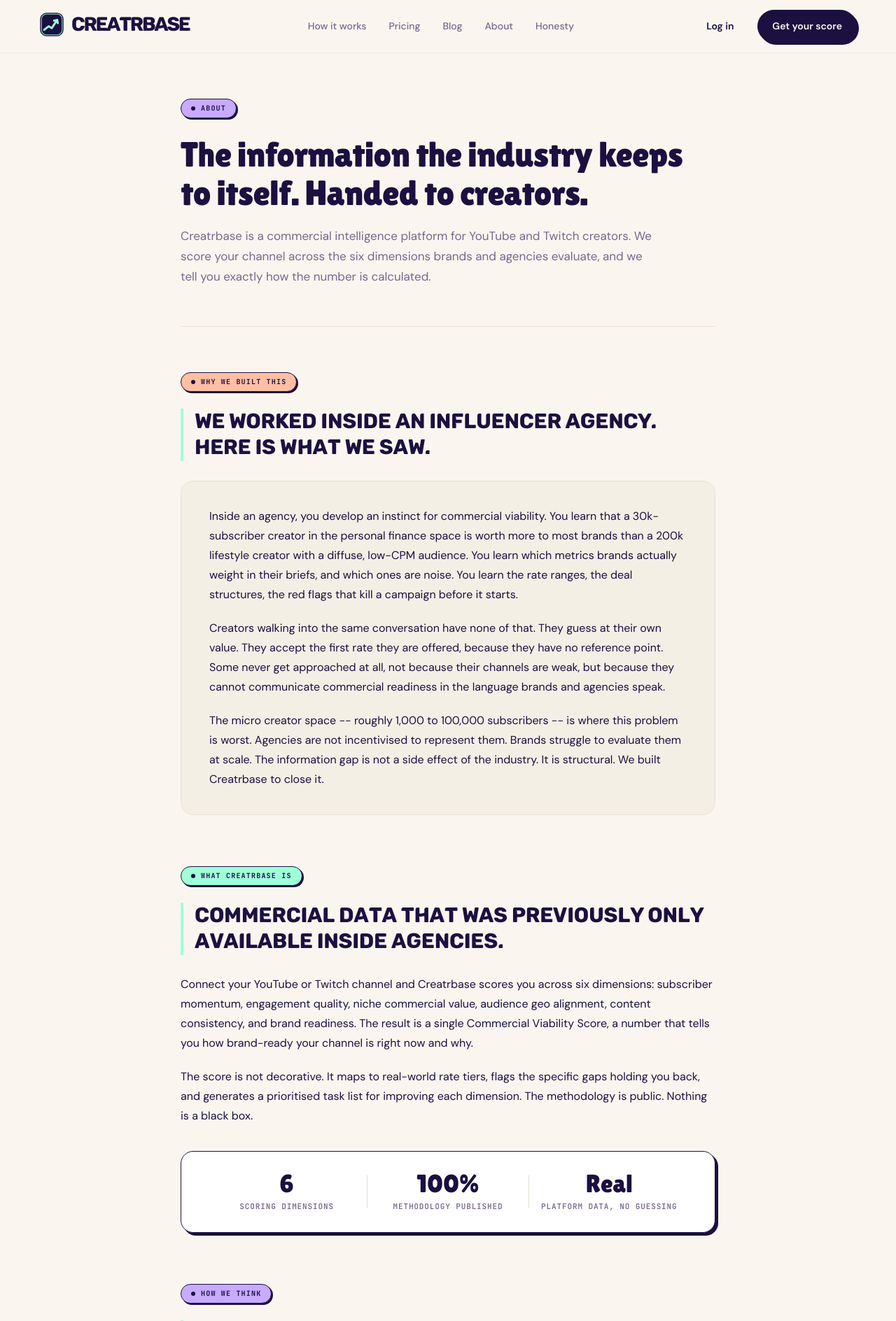
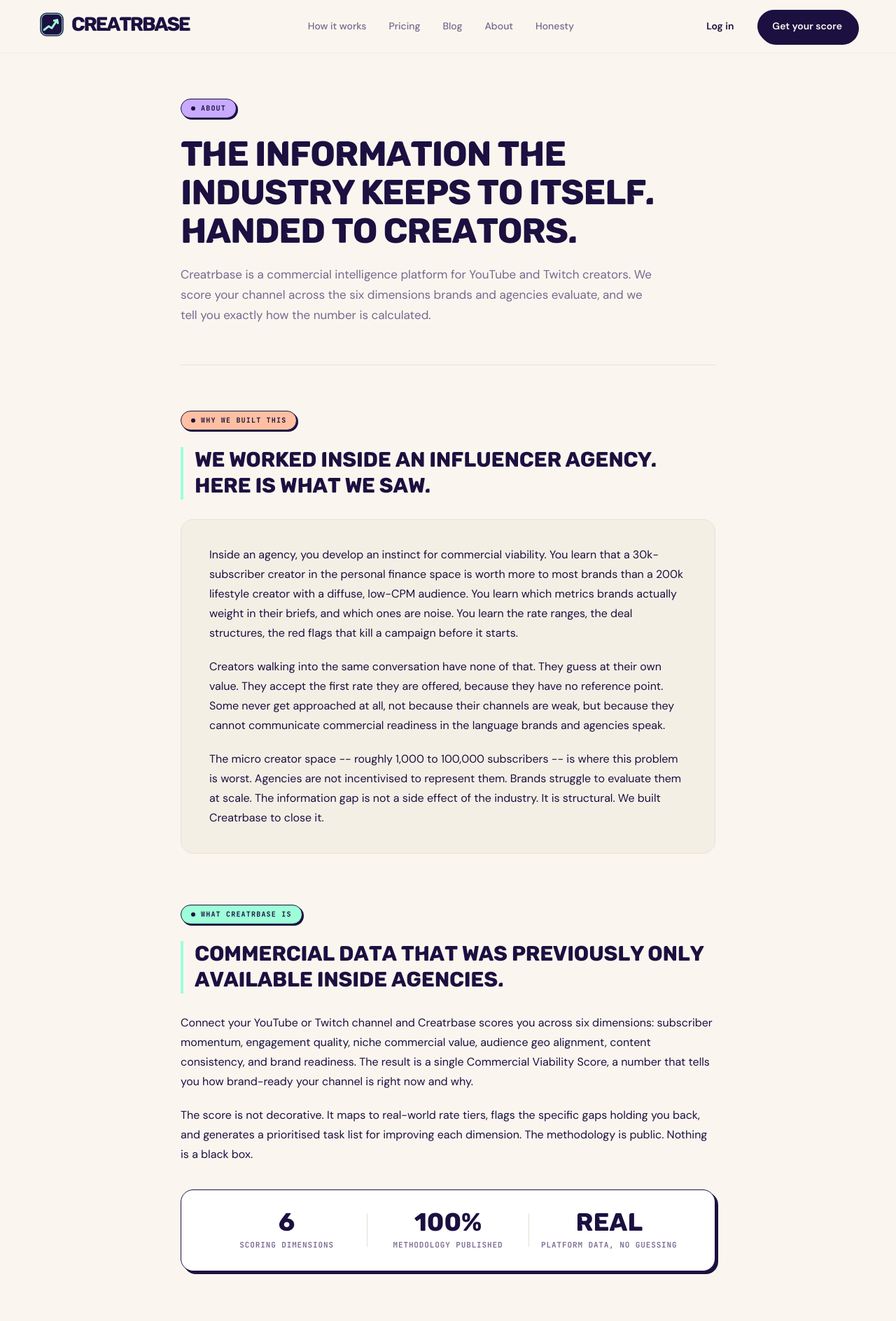
Before and after one commit to savethecake-prog/Creatrbase-v2, a React (Vite) app in the folder client/: page /about in a window 1280 px wide. Shown: the top 1888 px of the page at 70% size. Built offline with nearby package versions, Linux system fonts and the light colour scheme; no server answers.

Commit message:
Unify About page fonts to var(--font-display) throughout
Replace all remaining 'Lilita One' usages (.statNumber, .ctaTitle)
with var(--font-display) + font-weight 800 to match design system.

Co-Authored-By: Claude Sonnet 4.6 <noreply@anthropic.com>

```diff
--- a/client/src/pages/About/About.module.css
+++ b/client/src/pages/About/About.module.css
@@ -49,11 +49,11 @@
 }
 
 .heroTitle {
-  font-family: 'Lilita One', cursive;
+  font-family: var(--font-display);
   font-size: clamp(30px, 4.8vw, 50px);
-  font-weight: 400;
+  font-weight: 800;
   line-height: 1.1;
-  letter-spacing: -0.015em;
+  letter-spacing: -0.025em;
   color: var(--cb-navy);
   margin: 0 0 20px;
 }
@@ -144,9 +144,9 @@
 }
 
 .statNumber {
-  font-family: 'Lilita One', cursive;
+  font-family: var(--font-display);
   font-size: 36px;
-  font-weight: 400;
+  font-weight: 800;
   color: var(--cb-navy);
   line-height: 1;
 }
@@ -229,9 +229,9 @@
 }
 
 .ctaTitle {
-  font-family: 'Lilita One', cursive;
+  font-family: var(--font-display);
   font-size: clamp(26px, 3.5vw, 36px);
-  font-weight: 400;
+  font-weight: 800;
   color: var(--bg-page);
   margin: 0 0 12px;
   line-height: 1.15;
```
